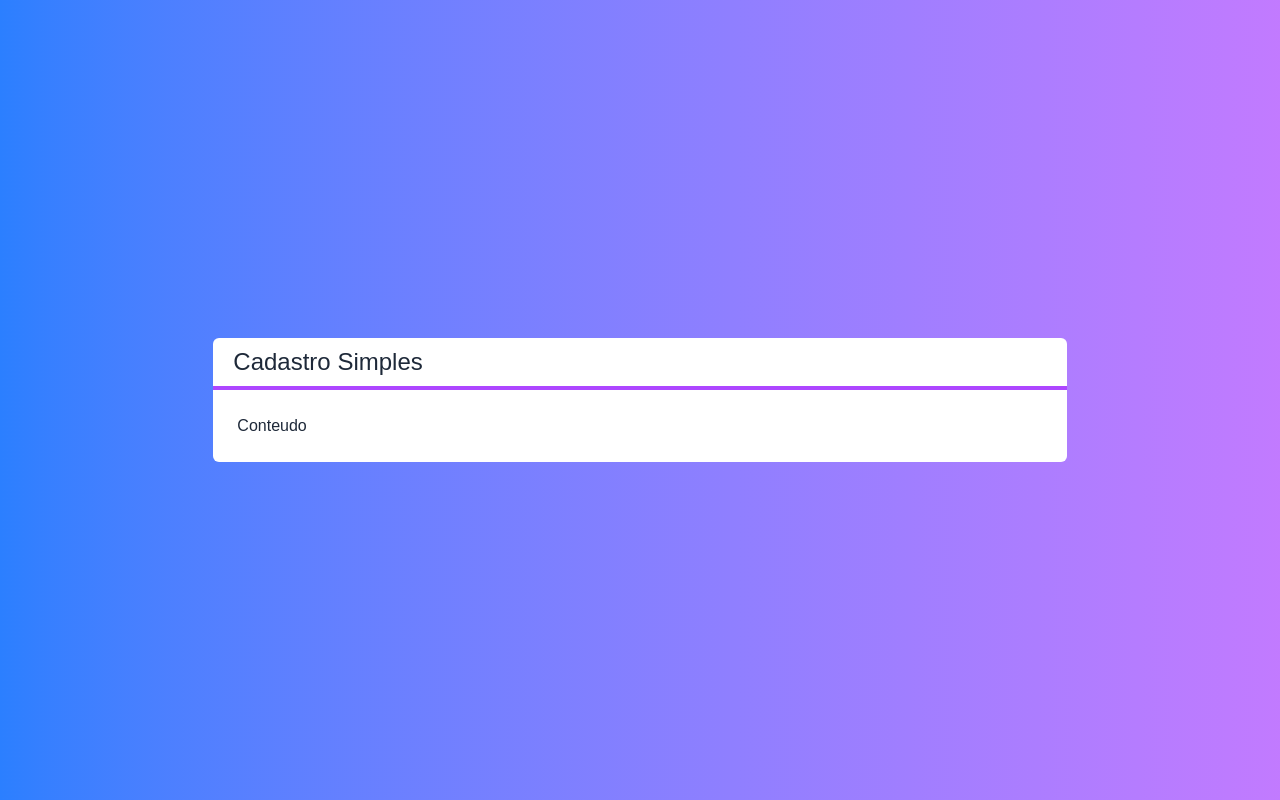
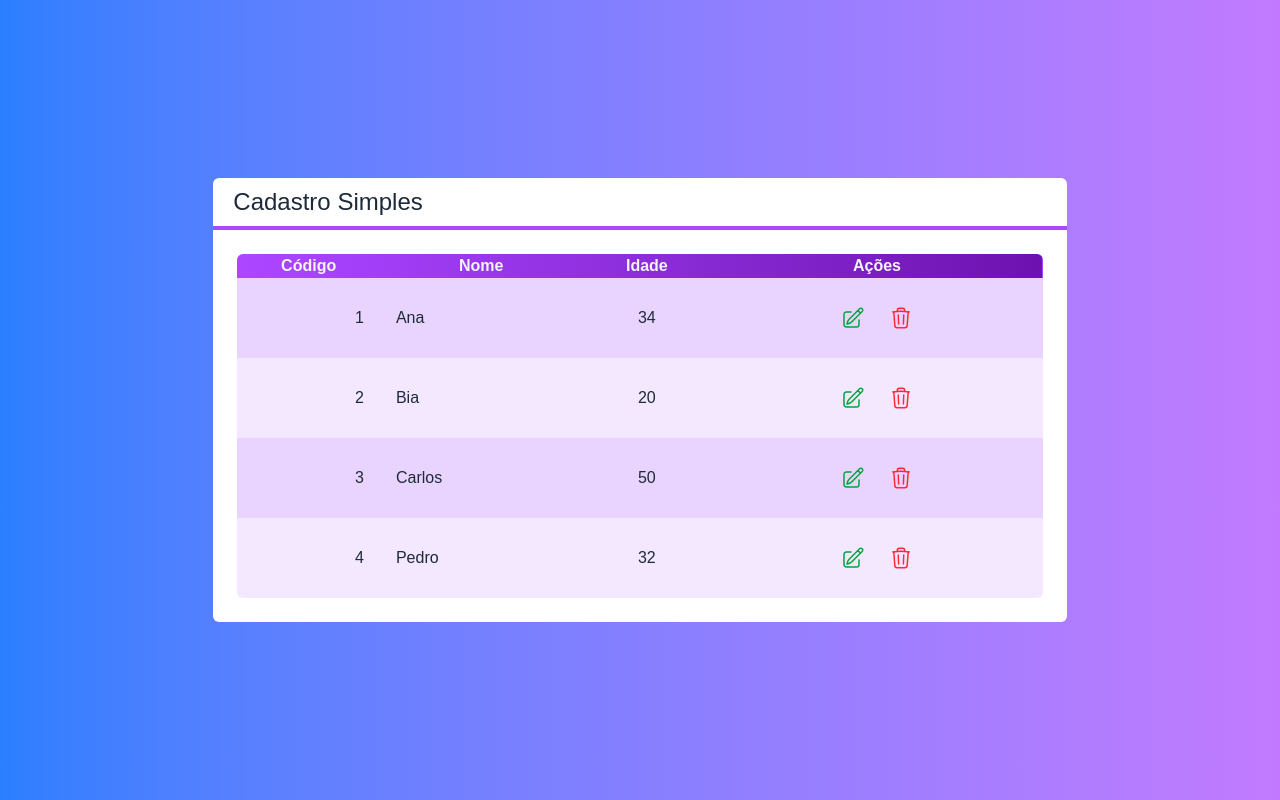
Before and after one commit to cleantho/next-crud, a Next.js app: page / in a window 1280 px wide. Built offline with nearby package versions, Linux system fonts and the light colour scheme.

Commit message:
Componente Tabela

```diff
--- a/src/app/page.tsx
+++ b/src/app/page.tsx
@@ -1,15 +1,35 @@
+'use client'
 import Layout from "@/components/Layout";
+import Tabela from "@/components/Tabela";
+import Cliente from "@/core/Cliente";
 
 export default function Home() {
+  const clientes = [
+    new Cliente("Ana", 34, "1"),
+    new Cliente("Bia", 20, "2"),
+    new Cliente("Carlos", 50, "3"),
+    new Cliente("Pedro", 32, "4"),
+  ];
+
+  function selecionado(cliente: Cliente) {
+    console.log(cliente.nome)
+  }
+
+  function excluido(cliente: Cliente) {
+    console.log(cliente.nome)
+  }
+
   return (
-    <div className={`
+    <div
+      className={`
       flex min-h-screen justify-center items-center
       bg-linear-to-r from-blue-500 to-purple-400
       text-white
-    `}>
-     <Layout titulo="Cadastro Simples">
-      <span>Conteudo</span>
-     </Layout>
+    `}
+    >
+      <Layout titulo="Cadastro Simples">
+        <Tabela clientes={clientes} clienteSelecionado={selecionado} clienteExcluido={excluido}/>
+      </Layout>
     </div>
   );
 }
--- /dev/null
+++ b/src/components/IconeJsx.tsx
@@ -0,0 +1,7 @@
+export const pencilSquare = (<svg xmlns="http://www.w3.org/2000/svg" fill="none" viewBox="0 0 24 24" strokeWidth={1.5} stroke="currentColor" className="size-6">
+  <path strokeLinecap="round" strokeLinejoin="round" d="m16.862 4.487 1.687-1.688a1.875 1.875 0 1 1 2.652 2.652L10.582 16.07a4.5 4.5 0 0 1-1.897 1.13L6 18l.8-2.685a4.5 4.5 0 0 1 1.13-1.897l8.932-8.931Zm0 0L19.5 7.125M18 14v4.75A2.25 2.25 0 0 1 15.75 21H5.25A2.25 2.25 0 0 1 3 18.75V8.25A2.25 2.25 0 0 1 5.25 6H10" />
+</svg>)
+
+export const trash = (<svg xmlns="http://www.w3.org/2000/svg" fill="none" viewBox="0 0 24 24" strokeWidth={1.5} stroke="currentColor" className="size-6">
+  <path strokeLinecap="round" strokeLinejoin="round" d="m14.74 9-.346 9m-4.788 0L9.26 9m9.968-3.21c.342.052.682.107 1.022.166m-1.022-.165L18.16 19.673a2.25 2.25 0 0 1-2.244 2.077H8.084a2.25 2.25 0 0 1-2.244-2.077L4.772 5.79m14.456 0a48.108 48.108 0 0 0-3.478-.397m-12 .562c.34-.059.68-.114 1.022-.165m0 0a48.11 48.11 0 0 1 3.478-.397m7.5 0v-.916c0-1.18-.91-2.164-2.09-2.201a51.964 51.964 0 0 0-3.32 0c-1.18.037-2.09 1.022-2.09 2.201v.916m7.5 0a48.667 48.667 0 0 0-7.5 0" />
+</svg>)
--- /dev/null
+++ b/src/components/Tabela.tsx
@@ -0,0 +1,79 @@
+import Cliente from "@/core/Cliente";
+import { pencilSquare, trash } from "./IconeJsx";
+
+interface TabelaProps {
+  clientes: Cliente[];
+  clienteSelecionado?: (cliente: Cliente) => void;
+  clienteExcluido?: (cliente: Cliente) => void;
+}
+
+export default function Tabela(props: TabelaProps) {
+  const exibirAcoes = props.clienteSelecionado || props.clienteExcluido;
+
+  function renderizarCabecalho() {
+    return (
+      <tr>
+        <th>Código</th>
+        <th>Nome</th>
+        <th>Idade</th>
+        {exibirAcoes ? <th>Ações</th> : false}
+      </tr>
+    );
+  }
+
+  function renderizarDados() {
+    return props.clientes?.map((cliente, i) => {
+      return (
+        <tr
+          key={cliente.id}
+          className={i % 2 == 0 ? "bg-purple-200" : "bg-purple-100"}
+        >
+          <td className="p-4 text-right">{cliente.id}</td>
+          <td className="p-4 text-left">{cliente.nome}</td>
+          <td className="p-4 text-center">{cliente.idade}</td>
+          {exibirAcoes ? renderizarAcoes(cliente) : false}
+        </tr>
+      );
+    });
+  }
+
+  function renderizarAcoes(cliente: Cliente) {
+    return (
+      <td className="p-4 text-center">
+        {props.clienteSelecionado ? (
+          <button
+            onClick={() => props.clienteSelecionado?.(cliente)}
+            className="text-green-600 rounded-full p-2 m-1 hover:bg-purple-50"
+          >
+            {pencilSquare}
+          </button>
+        ) : (
+          false
+        )}
+        {props.clienteExcluido ? (
+          <button
+            onClick={() => props.clienteExcluido?.(cliente)}
+            className="text-red-500 rounded-full p-2 m-1 hover:bg-purple-50"
+          >
+            {trash}
+          </button>
+        ) : (
+          false
+        )}
+      </td>
+    );
+  }
+
+  return (
+    <table className="w-full rounded-md overflow-hidden">
+      <thead
+        className={`
+        text-gray-100
+        bg-linear-to-r from-purple-500 to-purple-800`}
+      >
+        {renderizarCabecalho()}
+      </thead>
+      <tbody>{renderizarDados()}</tbody>
+    </table>
+  );
+}
--- a/src/core/Cliente.ts
+++ b/src/core/Cliente.ts
@@ -3,13 +3,13 @@
     #nome: string
     #idade: number
 
-    constructor(nome: string, idade: number, id: string | null = null){
+    constructor(nome: string, idade: number, id: string | null = null) {
         this.#id = id
         this.#nome = nome
         this.#idade = idade
     }
 
-    static vazio(){
+    static vazio() {
         return new Cliente('', 0)
     }
 
```
Also changed, not shown: src/components/Layout.tsx (+14 -13 lines), src/components/Titulo.tsx (+9 -9 lines).
